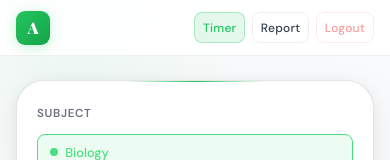
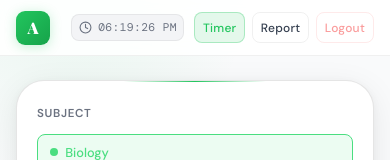
Before and after one commit to nipunnirman/A-L-Study-Focus, a React (Vite) app in the folder frontend/: page / in a window 390 px wide. Shown: the top 160 px of the page. Built offline with nearby package versions, Linux system fonts and the light colour scheme; no server answers; sample sign-in values are in the browser's storage.

Commit message:
Update index.css

```diff
--- a/frontend/src/index.css
+++ b/frontend/src/index.css
@@ -550,8 +550,8 @@ button:disabled {
   .report-header { flex-direction: column; align-items: flex-start; gap: 1rem; }
 }
 @media (max-width: 640px) {
-  .navbar { padding: 0 1rem; height: 56px; }
-  .nav-clock { display: none; }
+  .navbar { padding: 0 1rem; height: 56px; overflow-x: auto; }
+  .nav-clock { display: flex; font-size: 0.7rem; padding: 0.2rem 0.4rem; margin-right: 0.2rem; }
   .nav-greeting { display: none; }
   .stat-grid { grid-template-columns: 1fr 1fr; }
   .container { padding: 1.5rem 1rem; }
```
